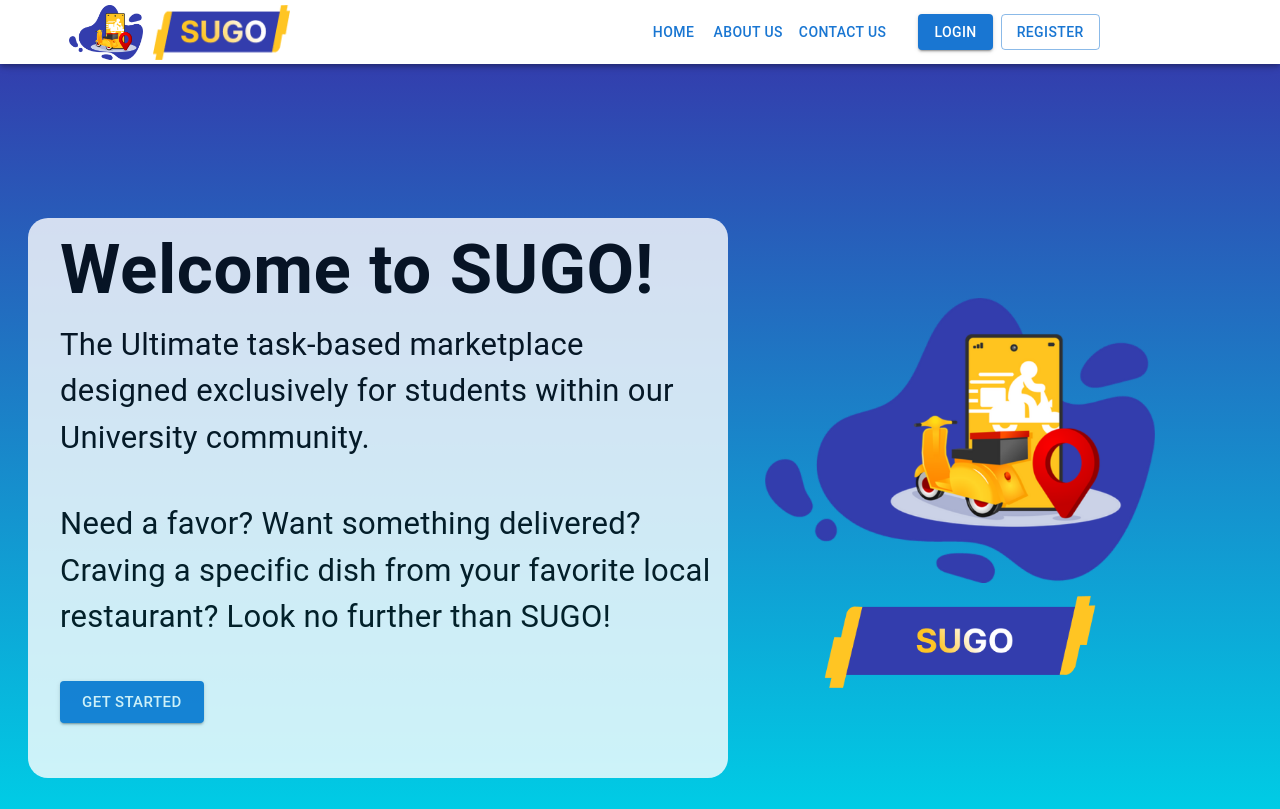
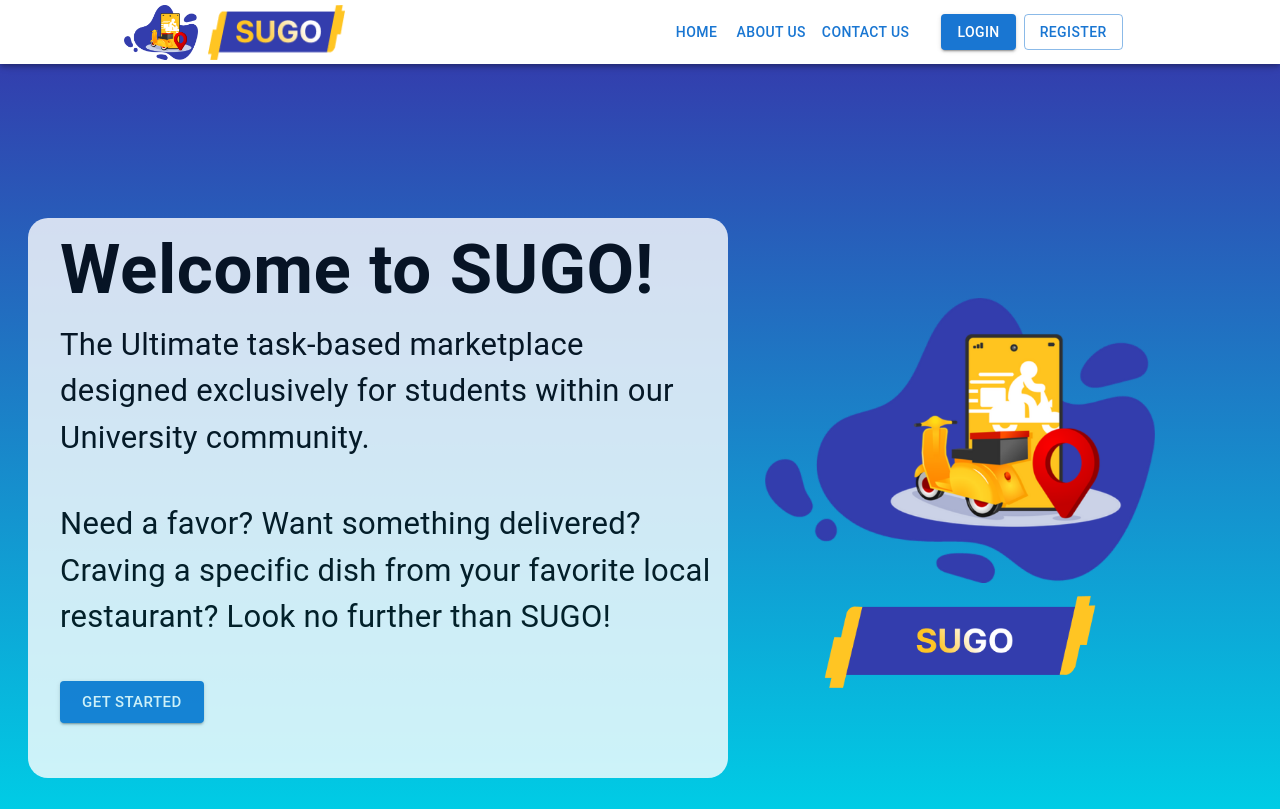
Before and after one commit to rosnuker/Sugo-Frontend, a React (Vite) app: page / in a window 1280 px wide. Shown: the top 809 px of the page. Built offline with nearby package versions, Linux system fonts and the light colour scheme.

Commit message:
RootLayout Adjustments

```diff
--- a/src/Layouts/RootLayout.jsx
+++ b/src/Layouts/RootLayout.jsx
@@ -8,10 +8,10 @@ export default function RootLayout() {
         <Grid item>
             <AppBar>
               <Toolbar sx={{ bgcolor: 'white' }}>
-                <img src='/images/SugoLogo.png' alt='Sugo Logo' height='55px' style={{ marginRight: '10px', marginLeft: '45px' }}></img>
+                <img src='/images/SugoLogo.png' alt='Sugo Logo' height='55px' style={{ marginRight: '10px', marginLeft: '100px' }}></img>
                 <img src='/images/SugoBanner.png' alt='Sugo Banner' height='55px'></img>
                 <nav>
-                  <NavLink to='/'><Button sx={{marginLeft: { xs: 0, sm: 1, md: 7, lg: 44, xl: 87 }}}>Home</Button></NavLink>
+                  <NavLink to='/'><Button sx={{marginLeft: { xs: 0, sm: 1, md: 4, lg: 40, xl: 85 }}}>Home</Button></NavLink>
                   <NavLink to='about'><Button>About Us</Button></NavLink>
                   <NavLink to='contact'><Button>Contact Us</Button></NavLink>
                   <NavLink to='login'><Button variant='contained' sx={{marginLeft: 3}}>Login</Button></NavLink>
```
